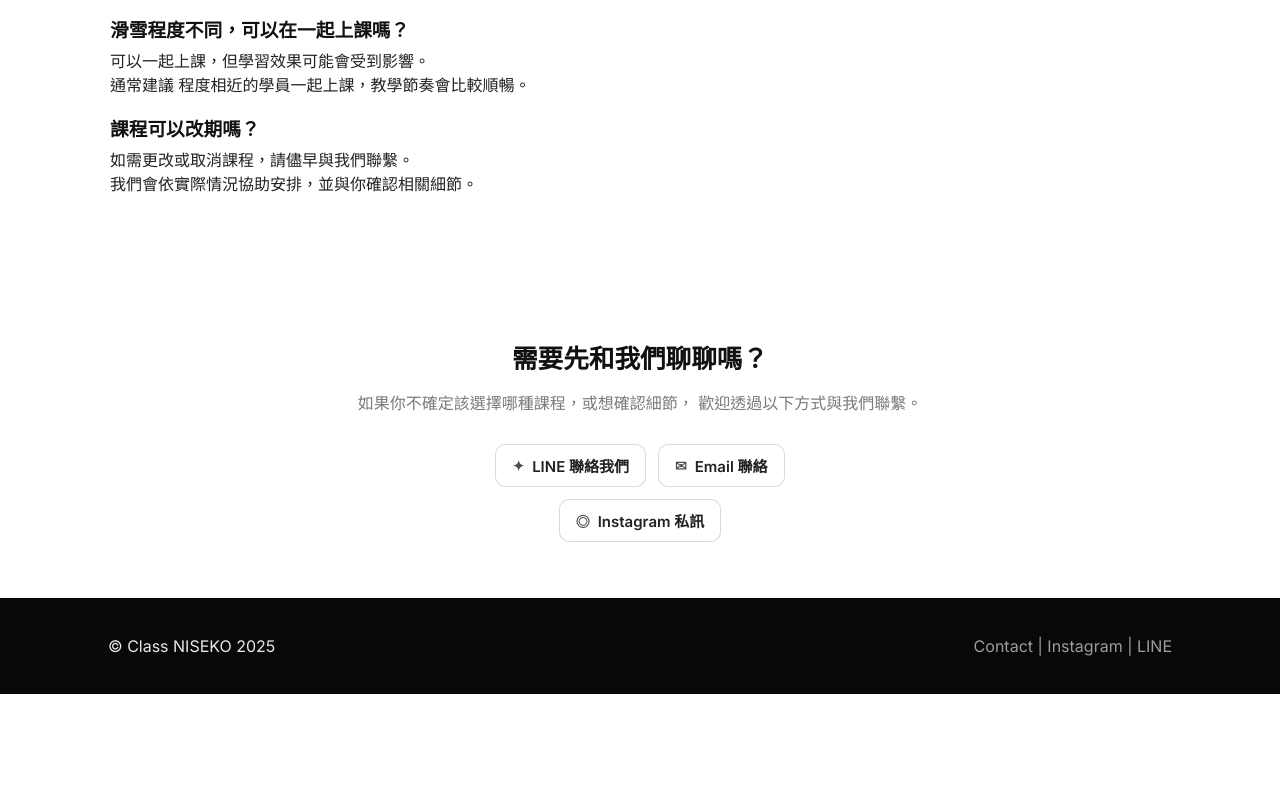
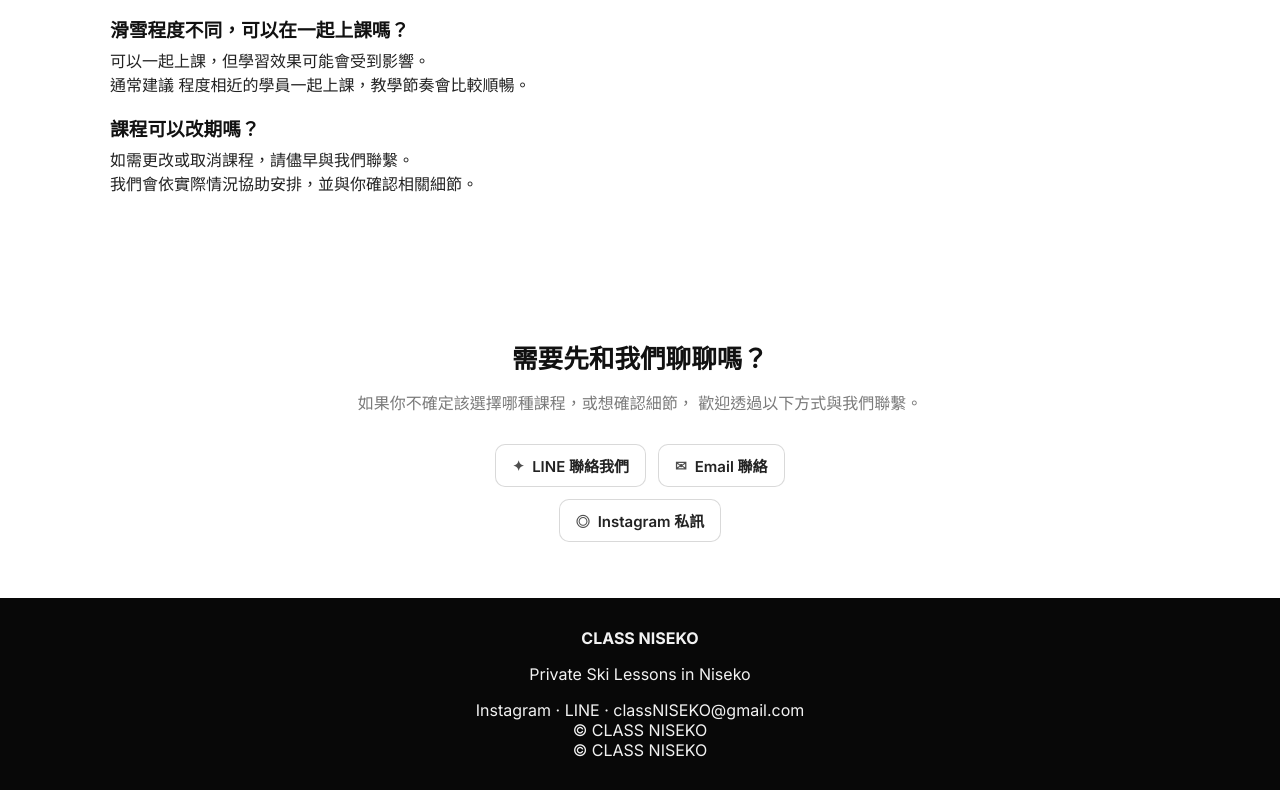
Before and after one commit to DDDonaldWu/classNISEKO, a plain HTML site: page index.html in a window 1280 px wide. Shown: the part 4155-4945 px from the top of the page. Before the commit the page ends 4849 px from the top, so only its background shows below. Drawn offline with Linux system fonts and the light colour scheme.

Commit message:
Update index.html

```diff
--- a/index.html
+++ b/index.html
@@ -328,15 +328,32 @@
 
 
   <!-- Footer -->
-  <footer>
-    <div style="max-width:1100px;margin:0 auto;padding:8px 18px;color:rgba(255,255,255,0.9)">
-      <div style="display:flex;justify-content:space-between;align-items:center;flex-wrap:wrap;gap:12px">
-        <div>© Class NISEKO 2025</div>
-        <div style="color:rgba(255,255,255,0.6)">Contact | Instagram | LINE</div>
+  <footer class="site-footer">
+    <div class="footer-inner">
+      <div class="footer-brand">
+        <strong>CLASS NISEKO</strong>
+        <p>Private Ski Lessons in Niseko</p>
+      </div>
+
+      <div class="footer-links">
+        <a href="https://www.instagram.com/classNISEKO" target="_blank" rel="noopener">Instagram</a>
+        <span class="sep">·</span>
+
+        <a href="https://line.me/ti/p/你的ID" target="_blank" rel="noopener">LINE</a>
+        <span class="sep">·</span>
+
+        <span class="footer-email">classNISEKO@gmail.com</span>
+      </div>
+
+      <div class="footer-copy">
+        © CLASS NISEKO
+      </div>
+
+      <div class="footer-copy">
+        © CLASS NISEKO
       </div>
     </div>
   </footer>
-
   <!-- JS -->
   <script src="script.js"></script>
 </body>
```
